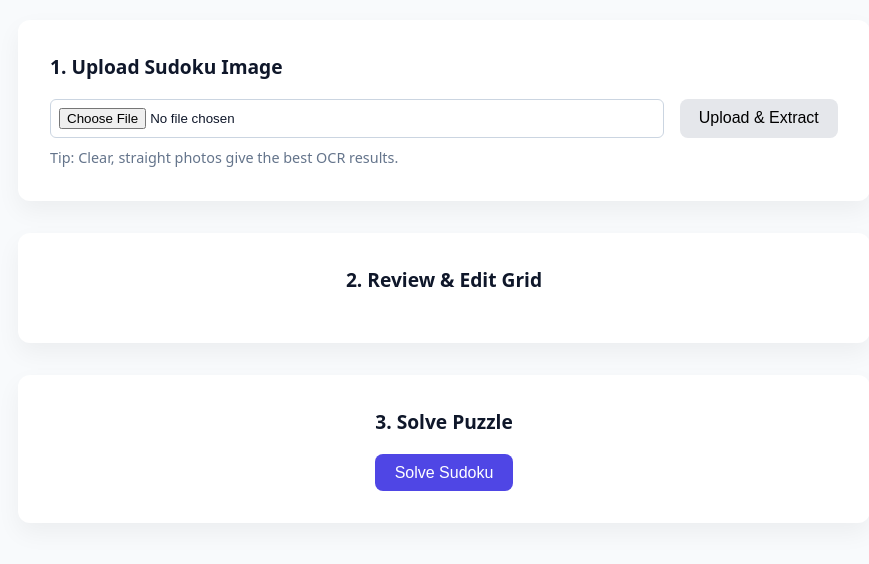
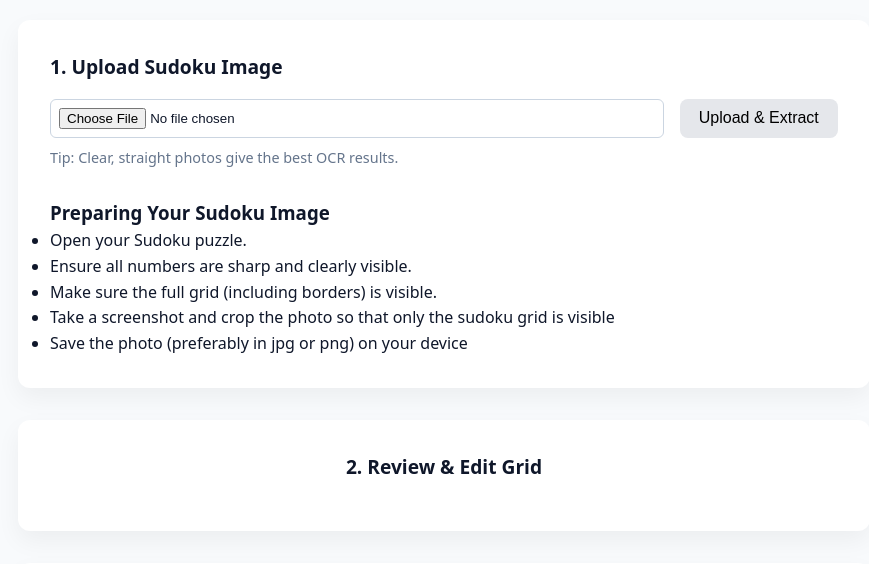
Before and after one commit to MarcusRakkhit/SudokuAI, a FastAPI app: page / in a window 1280 px wide. Shown: the part 217-781 px from the top of the page, without its empty margins (196-1065 px from the left). Run offline with FastAPI, Linux system fonts and the light colour scheme.

Commit message:
Update sudoku.html

```diff
--- a/SudokuAI/templates/sudoku.html
+++ b/SudokuAI/templates/sudoku.html
@@ -54,6 +54,14 @@
             <p class="hint">
                 Tip: Clear, straight photos give the best OCR results.
             </p>
+            <h3><br>Preparing Your Sudoku Image</h3>
+            <ul class="photo-guidelines">
+                <li>Open your Sudoku puzzle.</li>
+                <li>Ensure all numbers are sharp and clearly visible.</li>
+                <li>Make sure the full grid (including borders) is visible.</li>
+                <li>Take a screenshot and crop the photo so that only the sudoku grid is visible</li>
+                <li>Save the photo (preferably in jpg or png) on your device</li>
+            </ul>
         </section>
 
         <!-- =========================
@@ -94,4 +102,5 @@
     <script src="/static/script.js"></script>
 
 </body>
+
 </html>
```
